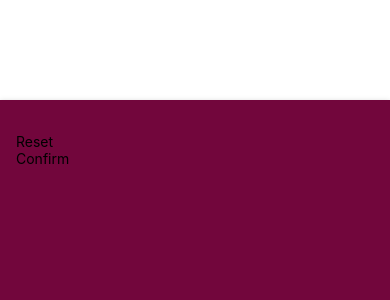
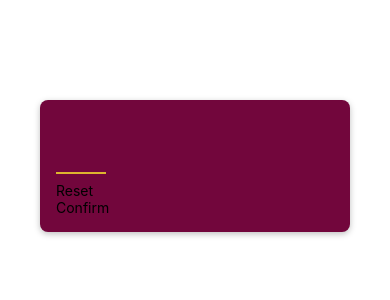
Before and after one commit to namanajmera/GuessingNumberReactNative, a React Native app: screen / in a window 390 px wide. Shown: the top 300 px of the page. Built offline with nearby package versions, Linux system fonts and the light colour scheme.

Commit message:
Added: Style Input and validations.

```diff
--- a/screens/StartGameScreen.js
+++ b/screens/StartGameScreen.js
@@ -4,7 +4,7 @@ import PrimaryButtons from '../components/PrimaryButtons'
 export default function StartGameScreen() {
   return (
     <View style={styles.inputContainer}>
-      <TextInput />
+      <TextInput style={styles.numberInput} maxLength={2} keyboardType="number-pad" autoCapitalize='none' autoCorrect={false}/>
       <PrimaryButtons>Reset</PrimaryButtons>
       <PrimaryButtons>Confirm</PrimaryButtons>
     </View>
@@ -13,8 +13,9 @@ export default function StartGameScreen() {
 
 const styles = StyleSheet.create({
   inputContainer: {
-    flex: 1,
     marginTop: 100,
+    marginHorizontal: 40,
+    borderRadius: 8,
     padding: 16,
     backgroundColor: '#72063c',
     elevation: 4,
@@ -22,5 +23,16 @@ const styles = StyleSheet.create({
     shadowOffset: { width: 0, height: 2 },
     shadowRadius: 6,
     shadowOpacity: 0.25,
+  },
+  numberInput: {
+    height: 50,
+    width: 50,
+    fontSize: 32,
+    borderBottomColor: '#ddb52f',
+    borderBottomWidth: 2,
+    color: '#ddb52f',
+    marginVertical: 8,
+    fontWeight: 'bold',
+    textAlign: 'center'
   }
 })
```
